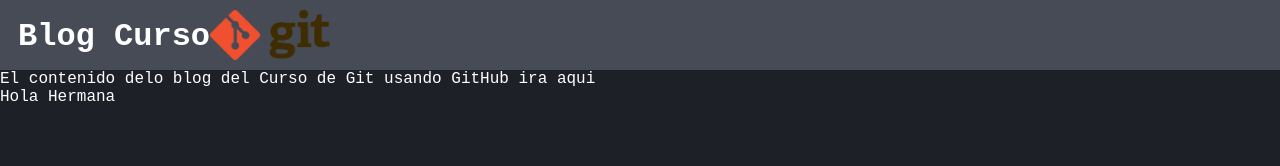
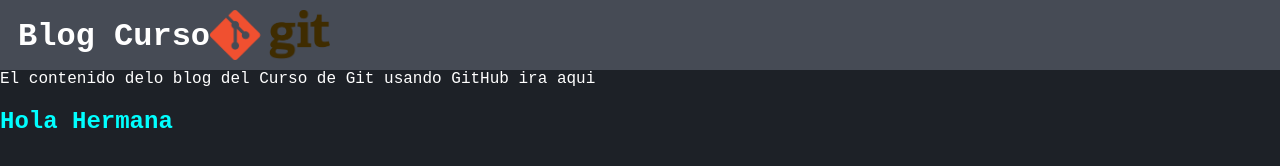
Before and after one commit to Antonio-Ex/Curso-Git, a plain HTML site: page index.html in a window 1280 px wide. Drawn offline with Linux system fonts and the light colour scheme; a web font is replaced by a local one.

Commit message:
Saludo color azul

```diff
--- a/index.html
+++ b/index.html
@@ -18,6 +18,6 @@
         <div>
             El contenido delo blog del Curso de Git usando GitHub ira aqui
         </div class="saludo">
-        <Div>Hola Hermana</Div>
+        <h2>Hola Hermana</h2>
 </body>
 </html>
--- a/style.css
+++ b/style.css
@@ -18,6 +18,4 @@ h1{
     width: auto;
     height: 50px;
 }
-.saludo [
-  color
-]
+h2{color: aqua;}
```
